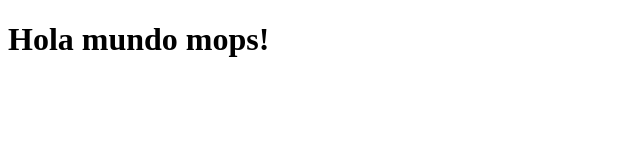
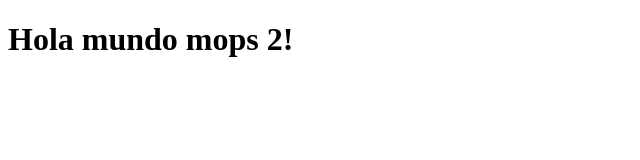
Before and after one commit to lmunozxyz/htmlx, a plain HTML site: page index.html in a window 1280 px wide. Shown: the full height of the page, 0-640 px from the left. Drawn offline with Linux system fonts and the light colour scheme.

```diff
--- a/index.html
+++ b/index.html
@@ -6,6 +6,6 @@
     <title>Document</title>
 </head>
 <body>
-    <h1>Hola mundo mops!</h1>
+    <h1>Hola mundo mops 2!</h1>
 </body>
 </html>
```
